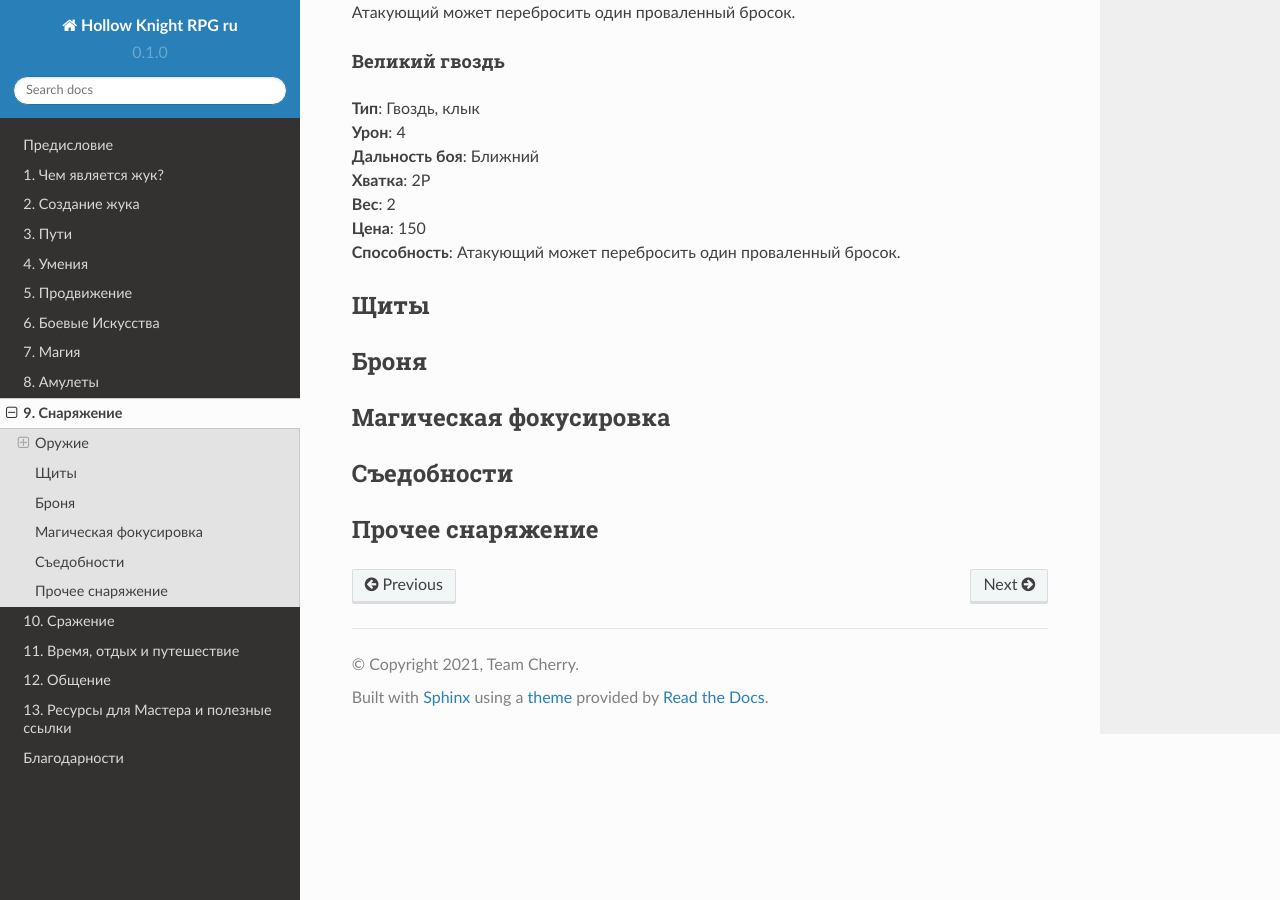
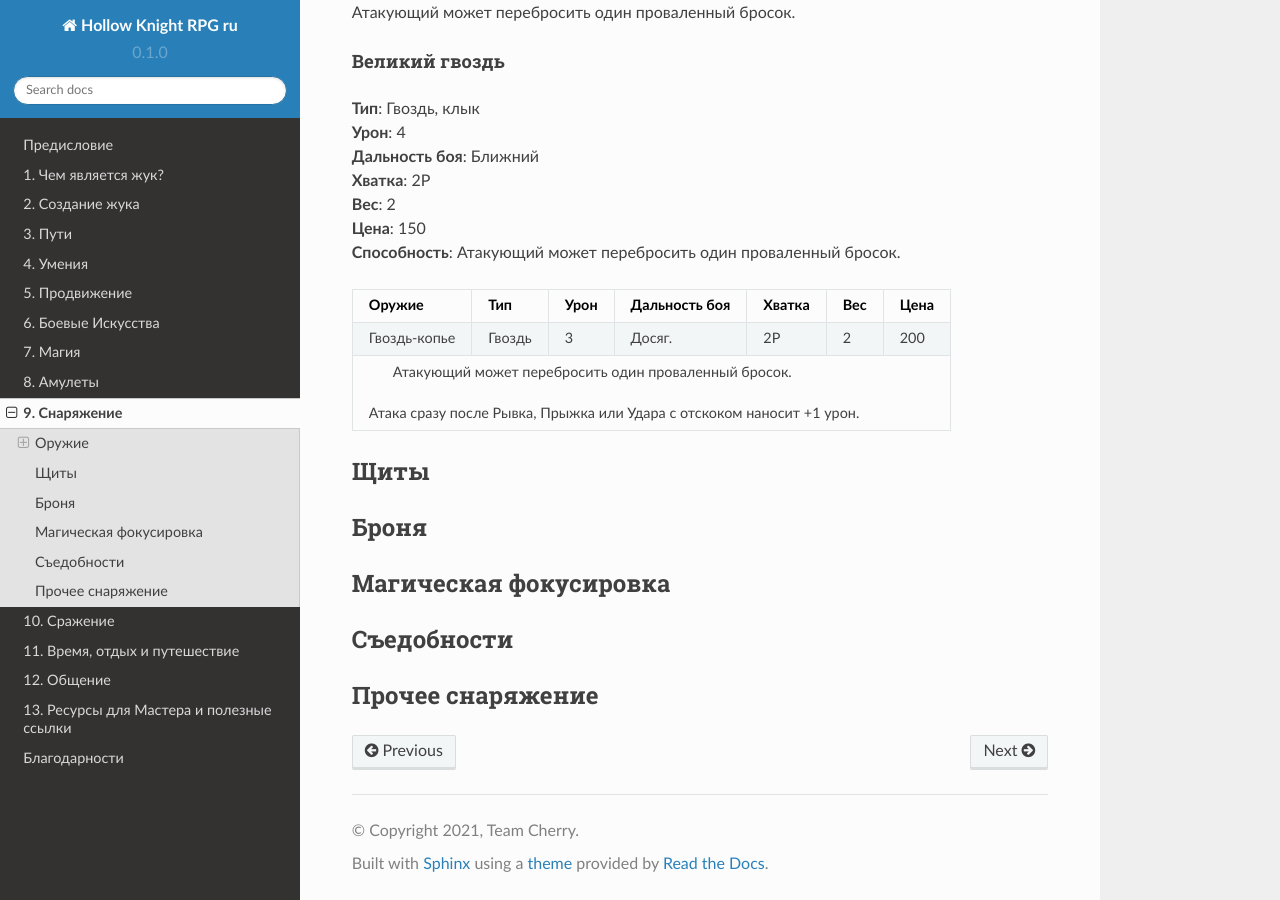
Before and after one commit to LazySelkie/hollow-knight-rpg-ru, a Sphinx documentation site: the page built from docs/source/equipment.rst, in a window 1280 px wide and 900 px high, scrolled down 2021 px. Built offline with Sphinx 7.4.7 and the Read the Docs theme 2.0.0, drawn with Linux system fonts in a browser that asks for light colours.

Commit message:
Update equipment.rst

```diff
--- a/docs/source/equipment.rst
+++ b/docs/source/equipment.rst
@@ -89,6 +89,14 @@
 | **Цена**: 150
 | **Способность**: Атакующий может перебросить один проваленный бросок.
 
++----------------+---------+------+---------------+--------+-----+------+
+|     Оружие     | Тип     | Урон | Дальность боя | Хватка | Вес | Цена |
++================+=========+======+===============+========+=====+======+
+| Гвоздь-копье   |  Гвоздь |   3  |    Досяг.     |   2Р   |  2  |  200 |
++----------------+---------+------+---------------+--------+-----+------+
+|        Атакующий может перебросить один проваленный бросок.           |
+| Атака сразу после Рывка, Прыжка или Удара с отскоком наносит +1 урон. |
++-----------------------------------------------------------------------+
 
 Щиты
 --------
```
